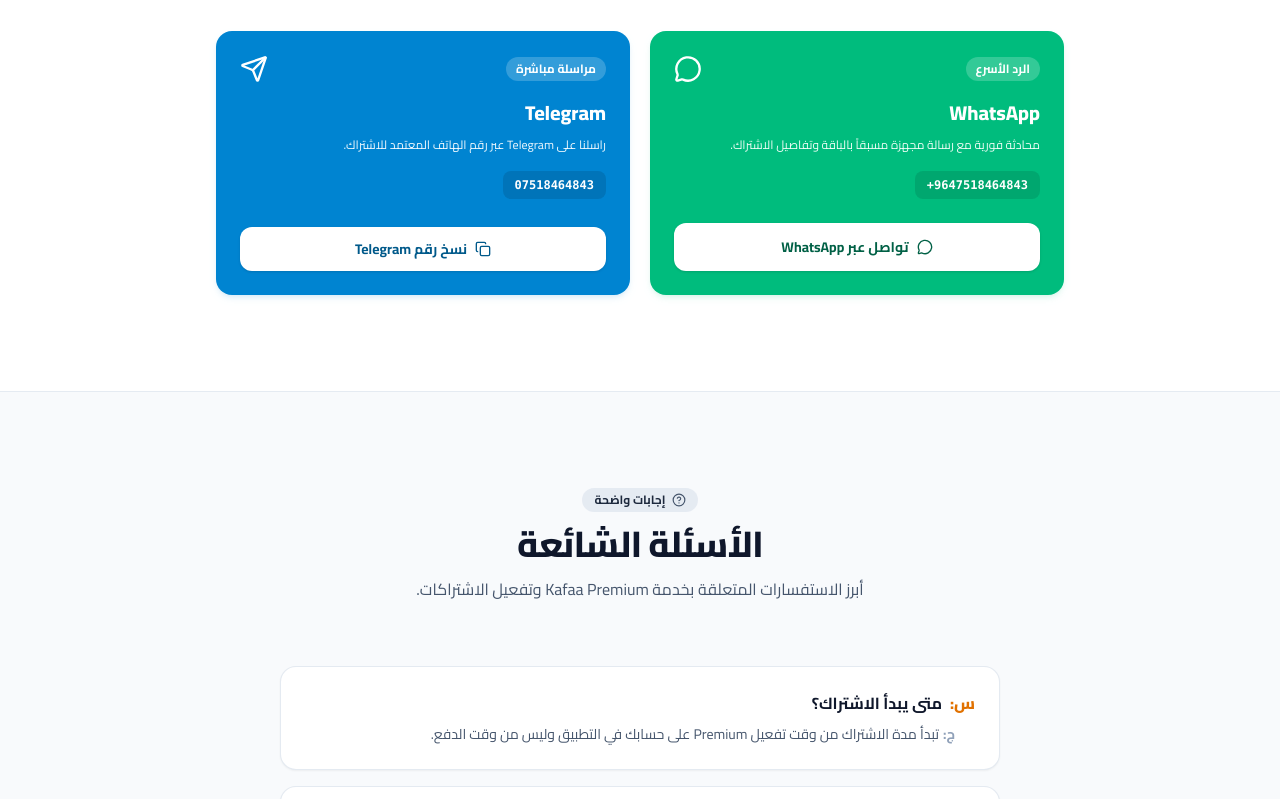
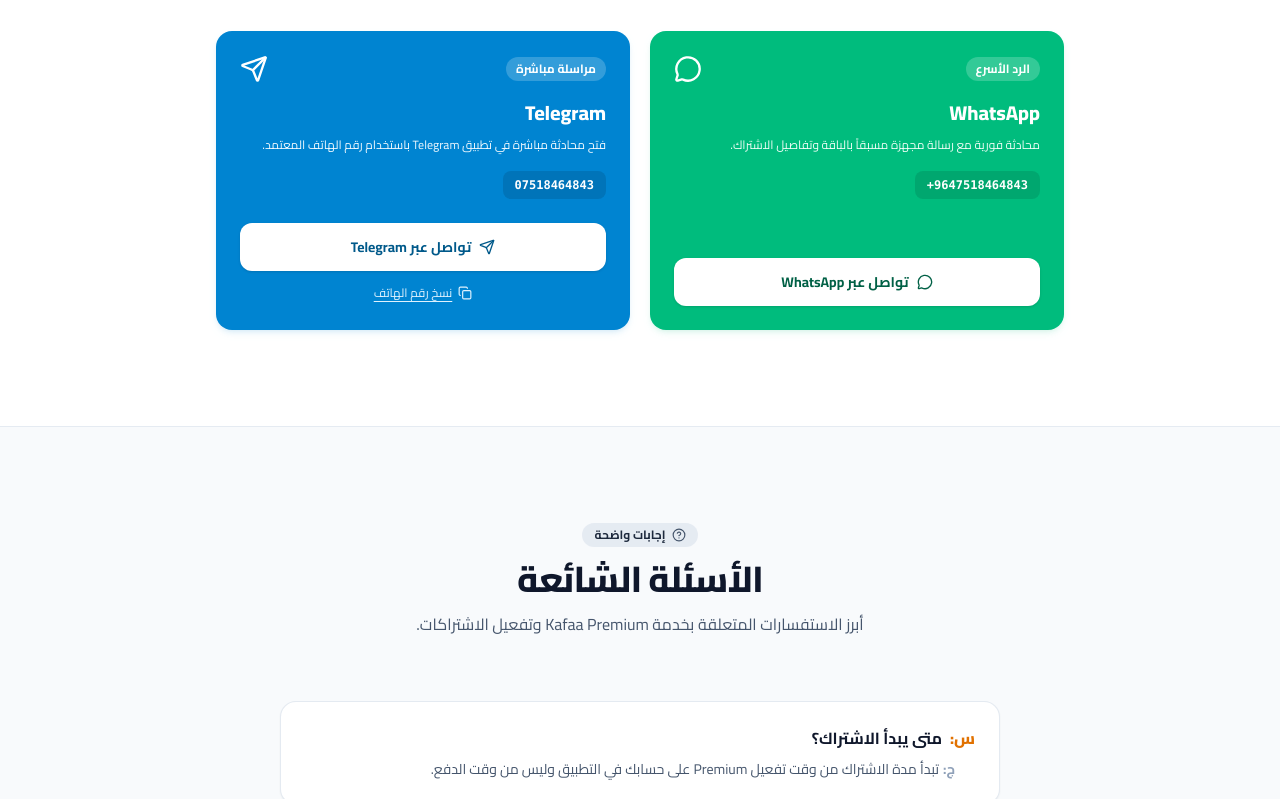
Before and after one commit to husseinalmzuory/kafaa-premium, a React (Vite) app: page / in a window 1280 px wide. Shown: the part 4181-4980 px from the top of the page. Built offline with nearby package versions, Linux system fonts and the light colour scheme.

Commit message:
fix: open Telegram directly from contact button

```diff
--- a/src/components/Contact.tsx
+++ b/src/components/Contact.tsx
@@ -4,6 +4,7 @@
   CONTACT_PHONE_DISPLAY,
   CONTACT_PHONE_INTL,
   getWhatsAppUrl,
+  getTelegramUrl,
   TELEGRAM_PHONE_DISPLAY,
 } from '../utils/contactLinks';
 import {
@@ -32,6 +33,7 @@
   };
 
   const whatsappUrl = getWhatsAppUrl(selectedPlan);
+  const telegramUrl = getTelegramUrl();
 
   return (
     <section id="contact" className="py-16 md:py-24 bg-white border-t border-slate-200/80">
@@ -126,6 +128,7 @@
               </div>
             </div>
 
+            <div>
               <a
                 href={whatsappUrl}
                 target="_blank"
@@ -135,6 +138,7 @@
                 <MessageCircle className="w-4 h-4" />
                 <span>تواصل عبر WhatsApp</span>
               </a>
+            </div>
           </div>
 
           {/* Telegram Card */}
@@ -148,22 +152,34 @@
               </div>
               <h3 className="text-xl font-extrabold text-white mb-2">Telegram</h3>
               <p className="text-xs text-sky-50 leading-relaxed mb-4">
-                راسلنا على Telegram عبر رقم الهاتف المعتمد للاشتراك.
+                فتح محادثة مباشرة في تطبيق Telegram باستخدام رقم الهاتف المعتمد.
               </p>
               <div className="text-xs font-mono font-bold bg-sky-700/60 text-white px-3 py-1.5 rounded-lg inline-block mb-6" dir="ltr">
                 {TELEGRAM_PHONE_DISPLAY}
               </div>
             </div>
 
-            <div className="space-y-2">
+            <div className="space-y-2.5">
+              <a
+                href={telegramUrl}
+                target="_blank"
+                rel="noopener noreferrer"
+                className="w-full bg-white text-sky-800 hover:bg-sky-50 font-bold py-3.5 px-4 rounded-xl text-center text-sm transition-all shadow-sm flex items-center justify-center gap-2 active:scale-[0.99]"
+              >
+                <Send className="w-4 h-4" />
+                <span>تواصل عبر Telegram</span>
+              </a>
+
+              <div className="text-center">
                 <button
                   type="button"
                   onClick={handleCopyPhone}
-                className="w-full bg-white text-sky-800 hover:bg-sky-50 font-bold py-3 px-4 rounded-xl text-center text-sm transition-all shadow-sm flex items-center justify-center gap-2 active:scale-[0.99]"
+                  className="inline-flex items-center gap-1.5 text-xs text-sky-100 hover:text-white underline underline-offset-4 py-1 px-2 transition-colors cursor-pointer"
                 >
-                {copied ? <Check className="w-4 h-4 text-emerald-600" /> : <Copy className="w-4 h-4" />}
-                <span>{copied ? 'تم نسخ الرقم بنجاح!' : 'نسخ رقم Telegram'}</span>
+                  {copied ? <Check className="w-3.5 h-3.5 text-emerald-300" /> : <Copy className="w-3.5 h-3.5" />}
+                  <span>{copied ? 'تم نسخ الرقم بنجاح!' : 'نسخ رقم الهاتف'}</span>
                 </button>
+              </div>
             </div>
           </div>
         </div>
--- a/src/components/Footer.tsx
+++ b/src/components/Footer.tsx
@@ -1,6 +1,6 @@
 import React from 'react';
 import { Crown, MessageCircle, Send } from 'lucide-react';
-import { CONTACT_PHONE_DISPLAY, CONTACT_PHONE_INTL, getWhatsAppUrl } from '../utils/contactLinks';
+import { CONTACT_PHONE_DISPLAY, CONTACT_PHONE_INTL, getWhatsAppUrl, getTelegramUrl } from '../utils/contactLinks';
 
 export const Footer: React.FC = () => {
   const currentYear = new Date().getFullYear();
@@ -34,10 +34,12 @@
               <span>WhatsApp: {CONTACT_PHONE_INTL}</span>
             </a>
             <a
-              href="#contact"
+              href={getTelegramUrl()}
+              target="_blank"
+              rel="noopener noreferrer"
               className="inline-flex items-center gap-2 bg-slate-800 hover:bg-slate-700 text-slate-200 text-xs font-bold px-4 py-2.5 rounded-xl transition-colors"
             >
-              <Send className="w-4 h-4" />
+              <Send className="w-4 h-4 text-sky-400" />
               <span>Telegram: {CONTACT_PHONE_DISPLAY}</span>
             </a>
           </div>
--- a/src/utils/contactLinks.ts
+++ b/src/utils/contactLinks.ts
@@ -16,9 +16,12 @@
 }
 
 /**
- * معلومات Telegram الرسمية
- * تيليجرام لا يوفر فتح محادثة خاصة برقم الهاتف فقط بدون تخزين جهة الاتصال أو معرف مستخدم.
- * لذلك نعرض الرقم بشكل واضح مع ميزة النسخ المباشر.
+ * رابط Telegram الرسمي لفتح محادثة مباشرة باستخدام الرقم الدولي
  */
 export const TELEGRAM_PHONE_DISPLAY = '07518464843';
 export const TELEGRAM_PHONE_INTL = '+9647518464843';
+export const TELEGRAM_URL = `https://t.me/${CONTACT_PHONE_INTL}`;
+
+export function getTelegramUrl(): string {
+  return TELEGRAM_URL;
+}
```
Also changed, not shown: 1 other file (tests, documents, lock files or other folders). Lines whose indentation alone changed are shown as unchanged.
